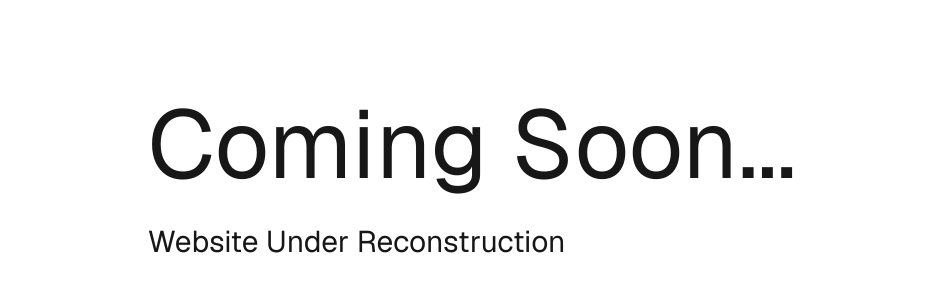
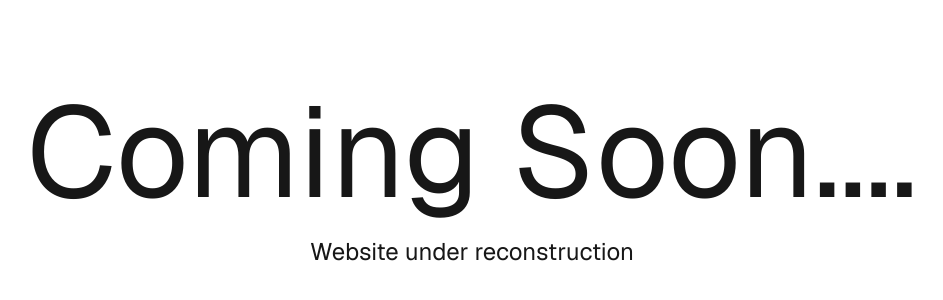
Before and after one commit to lemons-studios/lemon-studios-website, a Next.js app: page / in a window 1280 px wide. Shown: the part 222-522 px from the top of the page, without its empty margins (168-1111 px from the left). Built offline with nearby package versions, Linux system fonts and the light colour scheme.

Commit message:
slowly learning how tailwind and jsx works

```diff
--- a/app/page.jsx
+++ b/app/page.jsx
@@ -4,8 +4,10 @@ export default function Home() {
   return (
     <div className="grid grid-rows-[20px_1fr_20px] items-center justify-items-center min-h-screen p-8 pb-20 gap-16 sm:p-20 font-[family-name:var(--font-geist-sans)]">
       <main className="flex flex-col gap-8 row-start-2 items-center sm:items-start">
-        <p className="text-8xl text-center">Coming Soon...</p>
-        <p className="text-3xl text-center">Website Under Reconstruction</p>
+        <div className="grid justify-items-center">
+          <p className="text-9xl mb-5">Coming Soon....</p>
+          <p className="text-2xl">Website under reconstruction</p>
+        </div>
       </main>
     </div>
   );
```
